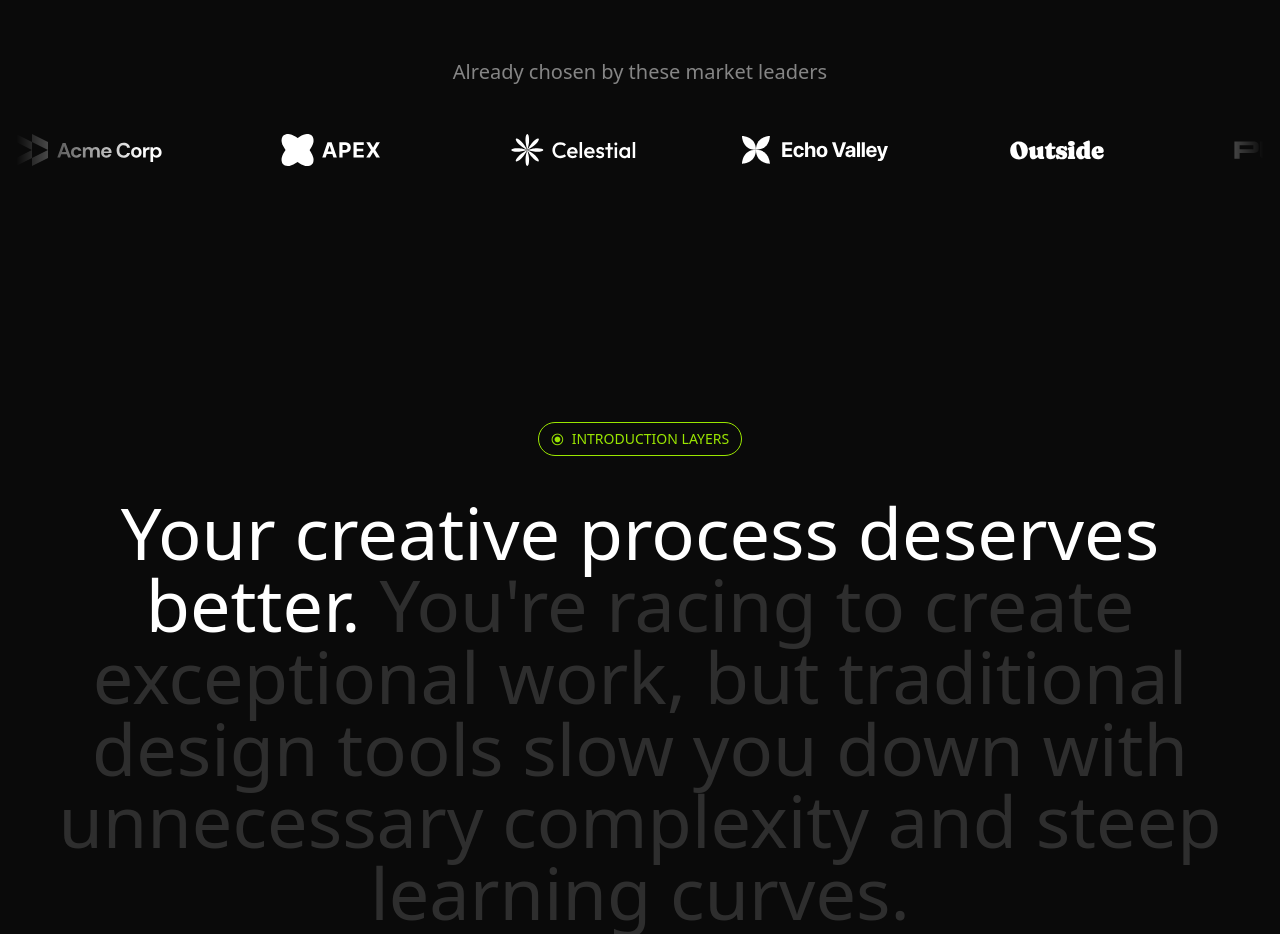
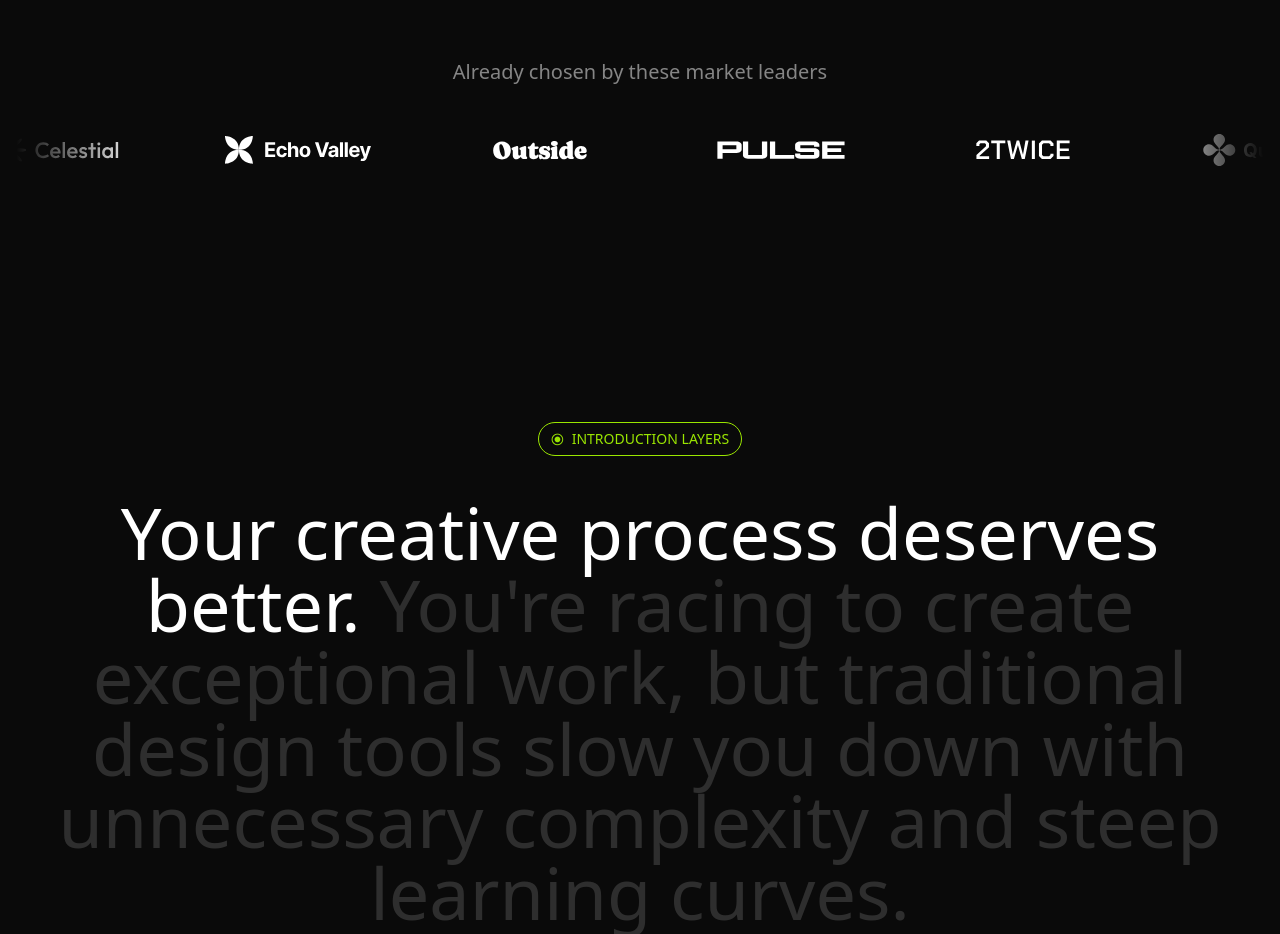
Before and after one commit to theankitgupta/saasLandingPagePractice, a Next.js app: page / in a window 1280 px wide. Shown: the part 820-1754 px from the top of the page. Built offline with nearby package versions, Linux system fonts and the light colour scheme.

Commit message:
Dynamic Logo Ticker Section

```diff
--- a/components/sections/logoTicker/LogoTicker.tsx
+++ b/components/sections/logoTicker/LogoTicker.tsx
@@ -1,6 +1,14 @@
-import React from "react";
+"use client";
+
+import React, { Fragment } from "react";
 import { Logo_Items } from "@/data/logoTicker";
 import Image from "next/image";
+/* LIBRARY: Framer Motion
+  ----------------------
+  - `motion`: A library that supercharges standard HTML elements with animation capabilities.
+  - It handles the complex math of moving elements frame-by-frame (60fps).
+*/
+import { motion } from "framer-motion";
 
 export default function LogoTicker() {
   return (
@@ -10,21 +18,65 @@ export default function LogoTicker() {
           Already chosen by these market leaders
         </h3>
 
-        {/* MASKING CONTAINER (The "Fading Edges" Effect)
-          ---------------------------------------------
-          - `overflow-hidden`: This is ESSENTIAL. It crops any logos that scroll outside this box. Without it, your page would scroll horizontally.
-          - `mt-12`: Top margin for spacing.
-          - `mask-[...]`: This creates the soft fade-out effect on the left and right edges.
+        {/* LAYOUT: The Masking Container
+          -----------------------------
+          - `flex`: Sets up the context for the scrolling track inside.
+          - `overflow-hidden`: CRITICAL. This acts as the "Crop Window".
+            Without this, the logos would scroll off the side of the page and create a scrollbar.
+          - `mask-[...]`: This is a CSS Mask.
+              - Logic: It makes the left and right edges transparent so logos appear to "fade in" from nothing and "fade out" into nothing.
+              - Syntax: `transparent` (edge) -> `black` (visible area) -> `transparent` (edge).
         */}
-        <div className="overflow-hidden mt-12 mask-[linear-gradient(to_right,transparent,black_10%,black_90%,transparent)] mx-auto">
-          {/* LOGO TRACK (The Moving Part)
-            ----------------------------
-            - `flex`: Arranges logos in a horizontal row.
-            - `gap-24`: Adds significant space (96px) between each logo so they breathe.
-            - `pr-24`: Adds padding at the end.
-               *TIP*: When animating (scrolling), this ensures the last logo doesn't get cut off instantly; it maintains the gap rhythm.
+        <div className="flex overflow-hidden mt-12 mask-[linear-gradient(to_right,transparent,black_10%,black_90%,transparent)] mx-auto">
+          {/* ANIMATION: The Infinite Track
+            ------------------------------
+            - `motion.div`: Replaces a standard `div`.
+            - `flex-none`: This is VITAL. By default, flex children try to shrink to fit the parent.
+                `flex-none` forces this div to remain massive (width of all logos combined) so it can scroll properly.
+            - `gap-24`: Adds spacing between individual logos.
+            - `pr-24`: Adds padding at the very end of the track.
+                *Logic*: This padding mimics the `gap` so that when the loop resets, there isn't a jarring jump between the last logo of Set 1 and the first logo of Set 2.
           */}
-          <div className="flex gap-24 pr-24 mx-auto">
+          <motion.div
+            /* THE PHYSICS OF INFINITE SCROLL
+              ------------------------------
+              1. `x: "-50%"`: We have duplicated the logos into 2 sets.
+                  - The total width is [Set 1] + [Set 2].
+                  - We move the track to the left until [Set 1] is completely off-screen.
+                  - At exactly -50% (the end of Set 1), the animation loops back to 0%.
+                  - Because Set 2 is identical to Set 1, the user's eye can't tell that the loop reset.
+            */
+            animate={{ x: "-50%" }}
+            /* THE TIMING CONFIGURATION
+              ------------------------
+              - `duration: 25`: Takes 25 seconds to complete one full loop. Lower = Faster.
+              - `ease: "linear"`: IMPORTANT. Default easing has "slow start/slow end".
+                For a ticker, we want constant, robot-like speed so it doesn't pulse.
+              - `repeat: Infinity`: Tells the animation to restart instantly forever.
+            */
+            transition={{
+              duration: 25,
+              ease: "linear",
+              repeat: Infinity,
+            }}
+            className="flex flex-none gap-24 pr-24 mx-auto"
+          >
+            {/* LOGIC: The "Conveyor Belt" Array
+              --------------------------------
+              - `Array.from({ length: 2 })`: This creates an array [0, 1].
+              - Logic: We render the entire list of logos TWICE.
+              - Why? For an infinite loop, you always need at least two copies:
+                1. The copy currently on screen.
+                2. The copy waiting just off-screen to slide in seamlessly.
+            */}
+            {Array.from({ length: 2 }).map((_, i) => (
+              /* COMPONENT: React Fragment
+                -------------------------
+                - We use `<Fragment>` (or `<>`) because we don't want to add an extra `<div>` here.
+                - If we added a `<div>`, it would become a flex-child and mess up the `gap-24` spacing.
+                - Fragment lets us "ghost" these elements directly into the parent flex container.
+              */
+              <Fragment key={i}>
                 {Logo_Items.map((logo) => (
                   <Image
                     src={logo.image}
@@ -33,7 +85,9 @@ export default function LogoTicker() {
                     className="h-8 w-auto"
                   />
                 ))}
-          </div>
+              </Fragment>
+            ))}
+          </motion.div>
         </div>
       </div>
     </section>
```
Lines whose indentation alone changed are shown as unchanged.
